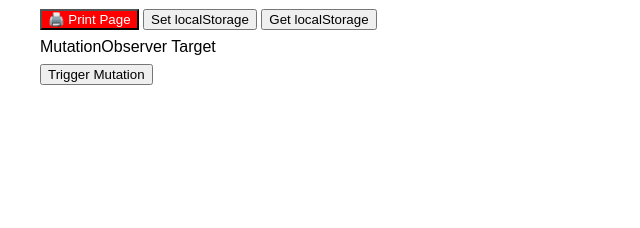
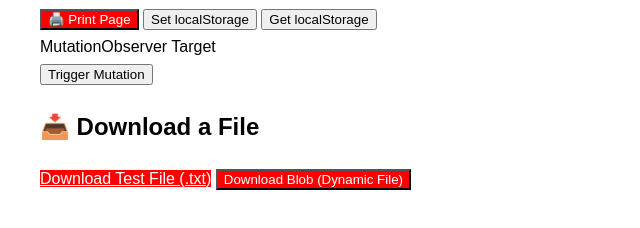
Before and after one commit to james-sanderlin/web-testing, a plain HTML site: page index.html in a window 1280 px wide. Shown: the part 120-348 px from the top of the page, without its empty margins (0-640 px from the left). Drawn offline with Linux system fonts and the light colour scheme.

Commit message:
Adding file download

```diff
--- a/index.html
+++ b/index.html
@@ -23,6 +23,30 @@
   <div id="observeMe">MutationObserver Target</div>
   <button onclick="document.getElementById('observeMe').textContent += ' ✨'">Trigger Mutation</button>
 
+  <h2>📥 Download a File</h2>
+
+  <!-- Download a pre-defined file -->
+  <a href="test-file.txt" download class="dontPrint">Download Test File (.txt)</a>
+
+  <!-- OR: Trigger download via JavaScript -->
+  <button onclick="downloadBlob()" class="dontPrint">Download Blob (Dynamic File)</button>
+
+  <script>
+    function downloadBlob() {
+      const blob = new Blob(["Hello world! This is a dynamic file."], {
+        type: "text/plain"
+      });
+      const url = URL.createObjectURL(blob);
+
+      const a = document.createElement("a");
+      a.href = url;
+      a.download = "dynamic-file.txt";
+      a.click();
+
+      URL.revokeObjectURL(url); // Clean up
+    }
+  </script>
+
   <script>
     const target = document.getElementById('observeMe');
     const observer = new MutationObserver(mutations => {
```
